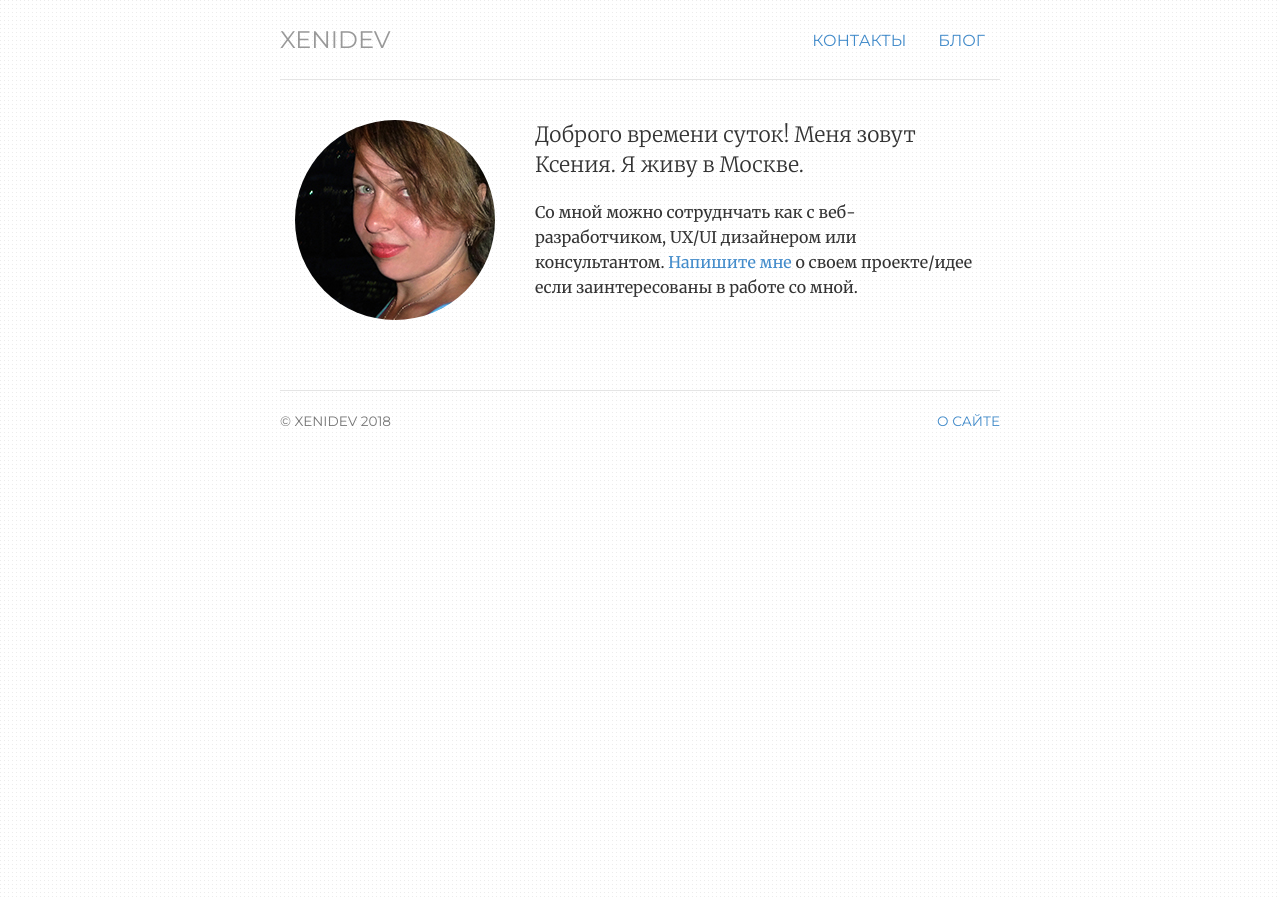
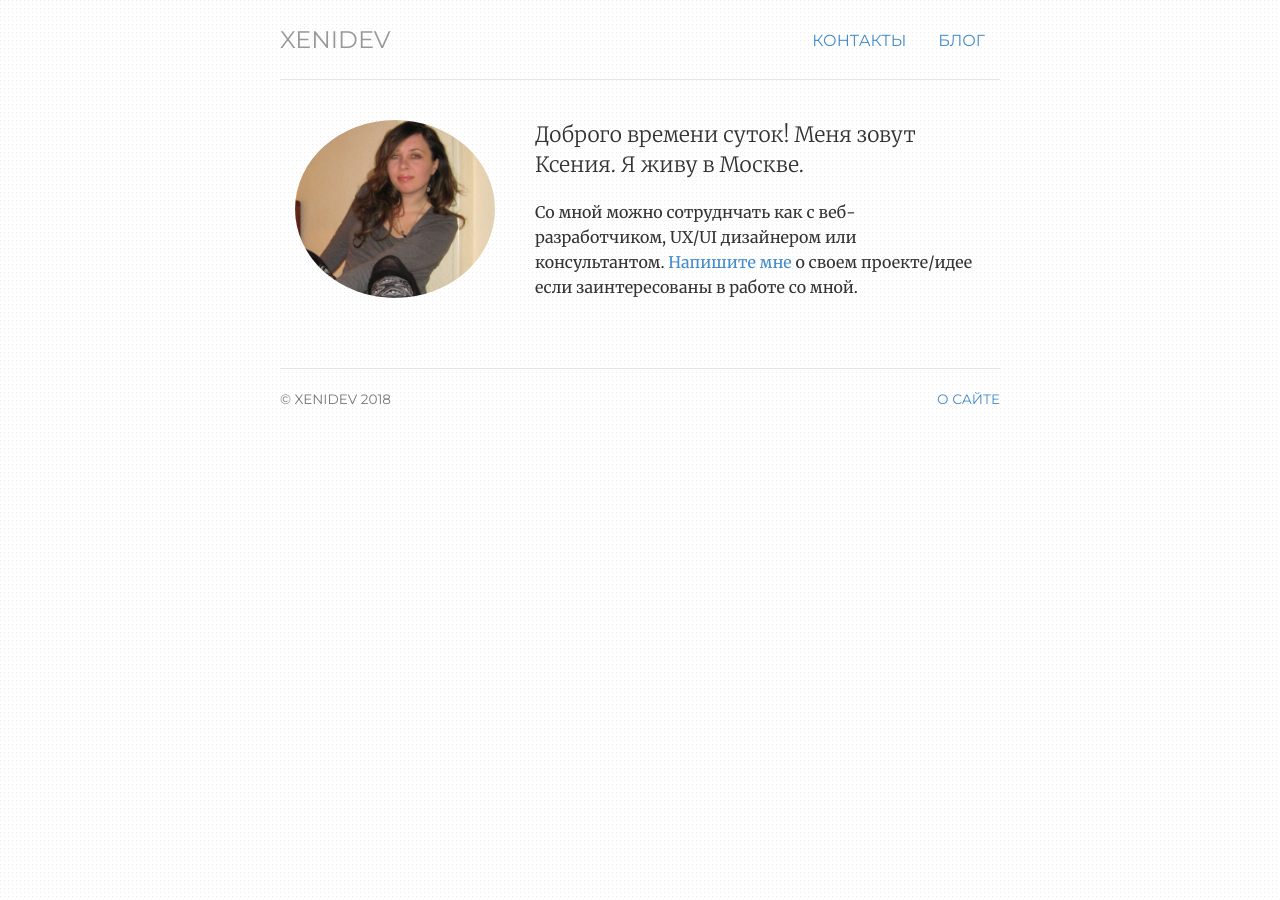
Before and after one commit to ValeraS/xenidev.github.io, a Jekyll site: the page built from index.html, in a window 1280 px wide. Built offline with Jekyll 4.4.1, drawn with Linux system fonts in a browser that asks for light colours.

Commit message:
Update index.html

```diff
--- a/index.html
+++ b/index.html
@@ -9,7 +9,7 @@
 <!-- <div class="jumbotron"> -->
 <div class="row marketing">
 	<div class="col-sm-4">
-	<img  class="img-circle avatar" alt="Ksenia Proкоfieva" src="img/278-289.jpg">
+	<img  class="img-circle avatar" alt="Ksenia Proкоfieva" src="img/700.jpg">
 	</div>
 	<div itemscope itemtype="http://data-vocabulary.org/Person" class="col-sm-8">
 	<p class="lead">Доброго времени суток! Меня зовут <span itemprop="name">Ксения. Я живу в Москве.</span></p>
```
